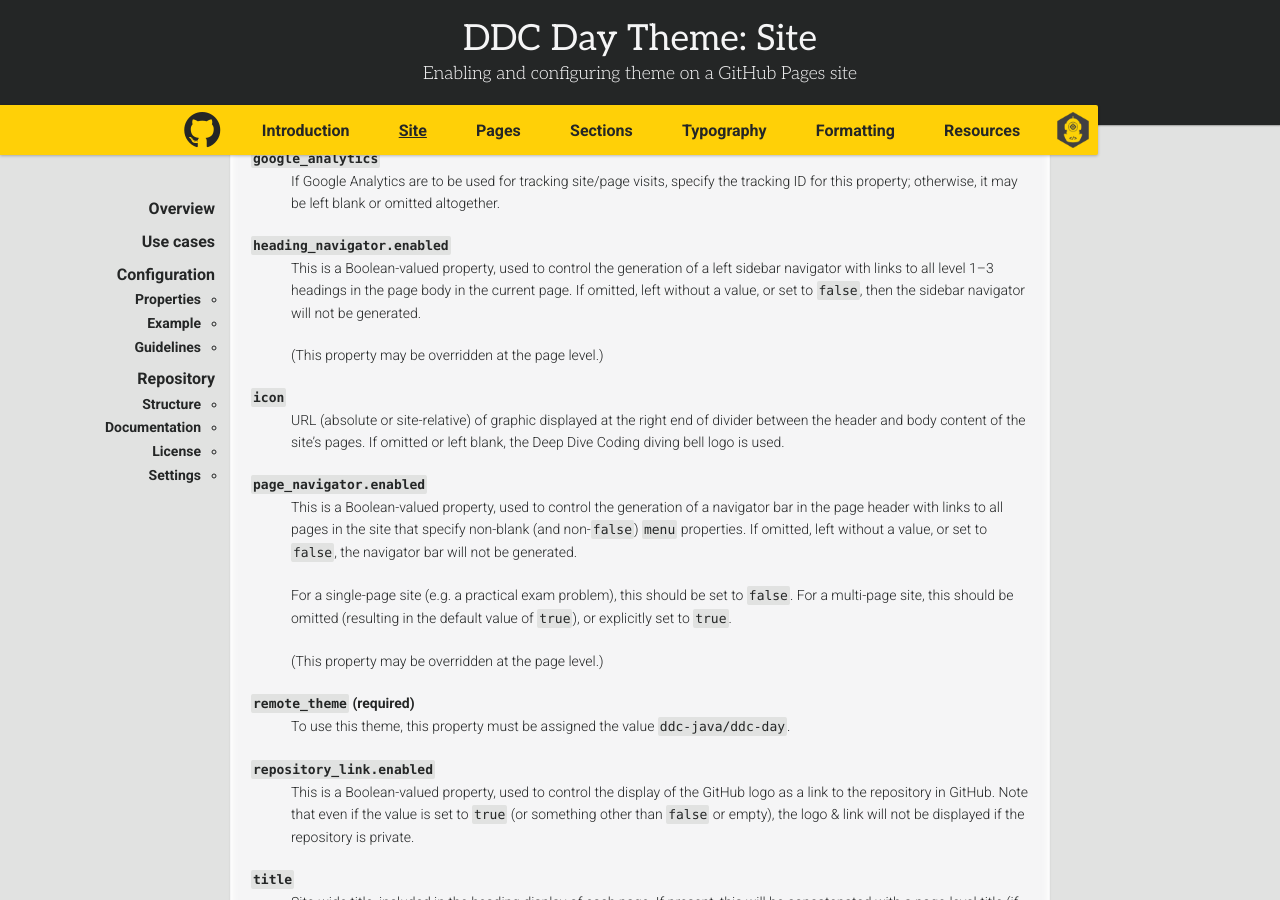
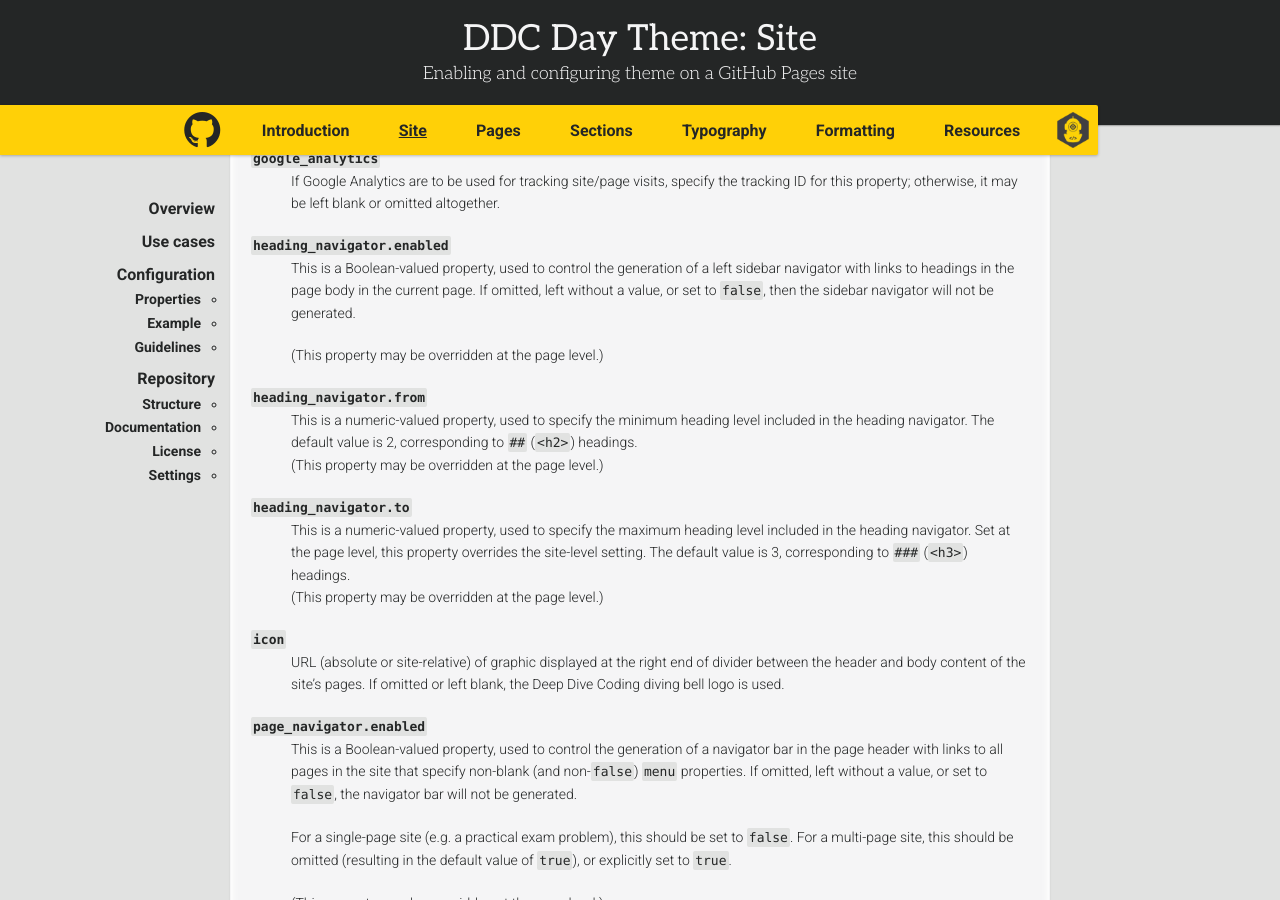
Before and after one commit to ddc-java/ddc-day, a Jekyll site: the page built from site.md, in a window 1280 px wide and 900 px high, scrolled down 1012 px. Built offline with Jekyll 4.4.1, drawn with Linux system fonts in a browser that asks for light colours; nearby versions of some CDN libraries; some web fonts are replaced; our own code applies the rules of GitHub Pages for plain Markdown files.

Commit message:
Add support for configurable heading inclusion

```diff
--- a/_config.yml
+++ b/_config.yml
@@ -13,6 +13,8 @@ repository_link: # Omit for default value (true) of repository_link.enabled.
 
 heading_navigator: # Omit for default value (true) of heading_navigator.enabled.
   enabled: true # Set this to false if intra-page navigator is not wanted.
+  from: # Set this to an explicit value if the navigator should start at a heading level other than 2 (inclusive).
+  to: # Set this to an explicit value if the navigator should end at a heading level other than 3 (inclusive).
 
 page_navigator: # Omit for default value (true) of page_navigator.enabled.
   enabled: true # Set this to false if an inter-page navigator is not wanted.
--- a/_layouts/default.html
+++ b/_layouts/default.html
@@ -24,7 +24,13 @@
     <link rel="stylesheet" href="{{ '/assets/css/style.css?v=' | append: site.github.build_revision | relative_url }}">
     <link rel="shortcut icon" type="image/x-icon" href="{{ site.favicon | default: '/assets/images/favicon.ico' | relative_url }}">
     <script src="https://code.jquery.com/jquery-3.3.0.min.js" integrity="sha256-RTQy8VOmNlT6b2PIRur37p6JEBZUE7o8wPgMvu18MC4=" crossorigin="anonymous"></script>
+
+    <script>
+      var headingNavFrom = {{ page.heading_navigator.from | default: site.heading_navigator.from | default: 2 }};
+      var headingNavTo = {{ page.heading_navigator.to | default: site.heading_navigator.to | default: 3 }};
+    </script>
     <script src="{{ '/assets/js/main.js' | relative_url }}"></script>
+
     <!--[if lt IE 9]>
       <script src="https://cdnjs.cloudflare.com/ajax/libs/html5shiv/3.7.3/html5shiv.min.js" integrity="sha256-3Jy/GbSLrg0o9y5Z5n1uw0qxZECH7C6OQpVBgNFYa0g=" crossorigin="anonymous"></script>
     <![endif]-->
--- a/assets/js/main.js
+++ b/assets/js/main.js
@@ -13,7 +13,11 @@ var sectionHeight = function() {
 $(window).resize(sectionHeight);
 
 $(function() {
-  $("section > h1, section > h2, section > h3").each(function(){
+  const selectors = [];
+  for (let i = headingNavFrom; i <= headingNavTo; i++) {
+    selectors.push("section > h" + i);
+  }
+  $(selectors.join(", ")).each(function(){
     $("nav ul").append("<li class='tag-" + this.nodeName.toLowerCase() + "'><a href='#" + $(this).text().toLowerCase().replace(/ /g, '-').replace(/[^\w-]+/g,'') + "'>" + $(this).text() + "</a></li>");
     $(this).attr("id",$(this).text().toLowerCase().replace(/ /g, '-').replace(/[^\w-]+/g,''));
     $("nav ul li:first-child a").parent().addClass("active");
--- a/site.md
+++ b/site.md
@@ -47,7 +47,17 @@ Site-level configuration is done in `_config.yml`, and supports the following pr
 
 `heading_navigator.enabled`
 
-: This is a Boolean-valued property, used to control the generation of a left sidebar navigator with links to all level 1--3 headings in the page body in the current page. If omitted, left without a value, or set to `false`, then the sidebar navigator will not be generated.
+: This is a Boolean-valued property, used to control the generation of a left sidebar navigator with links to headings in the page body in the current page. If omitted, left without a value, or set to `false`, then the sidebar navigator will not be generated.
+
+: (This property may be overridden at the page level.)
+
+`heading_navigator.from`
+: This is a numeric-valued property, used to specify the minimum heading level included in the heading navigator. The default value is 2, corresponding to `##` (`<h2>`) headings.
+
+: (This property may be overridden at the page level.)
+
+`heading_navigator.to`
+: This is a numeric-valued property, used to specify the maximum heading level included in the heading navigator. Set at the page level, this property overrides the site-level setting. The default value is 3, corresponding to `###` (`<h3>`) headings.
 
 : (This property may be overridden at the page level.)
 
```
Also changed, not shown: formatting.md (+8 -8 lines), pages.md (+7 -1 lines), sections.md (+5 -1 lines).
